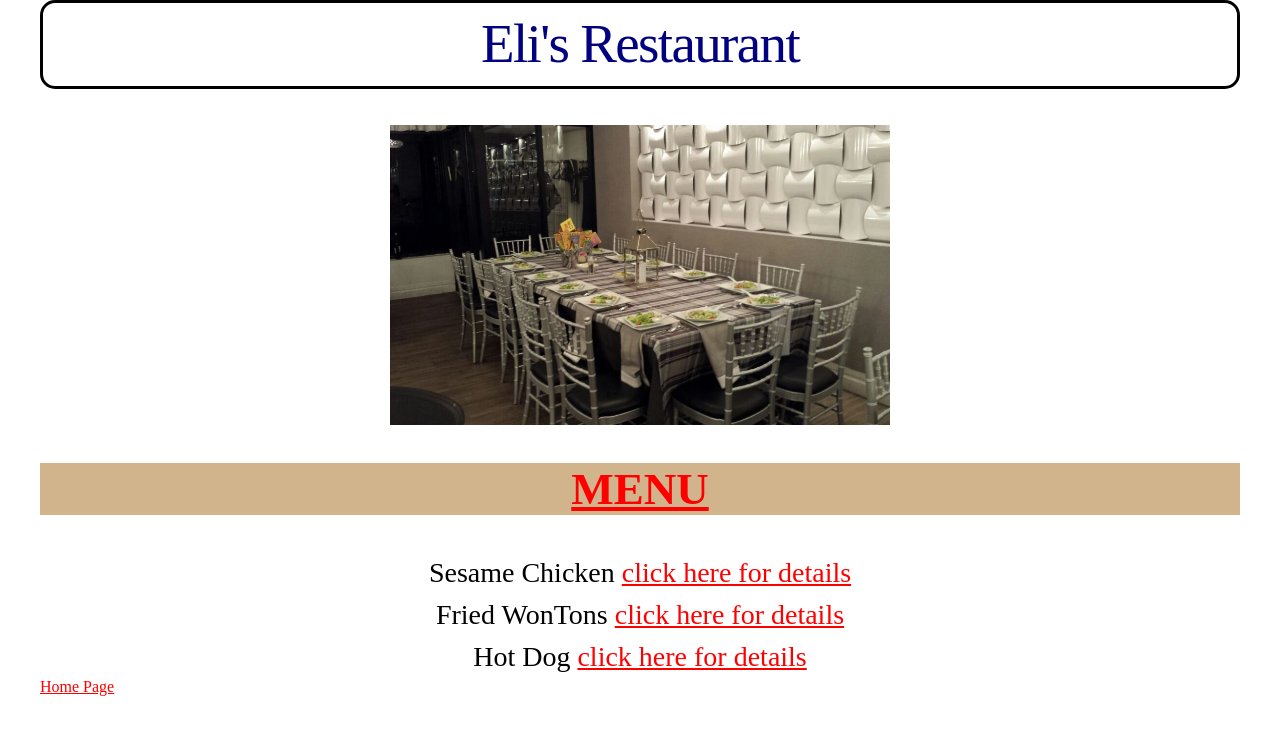
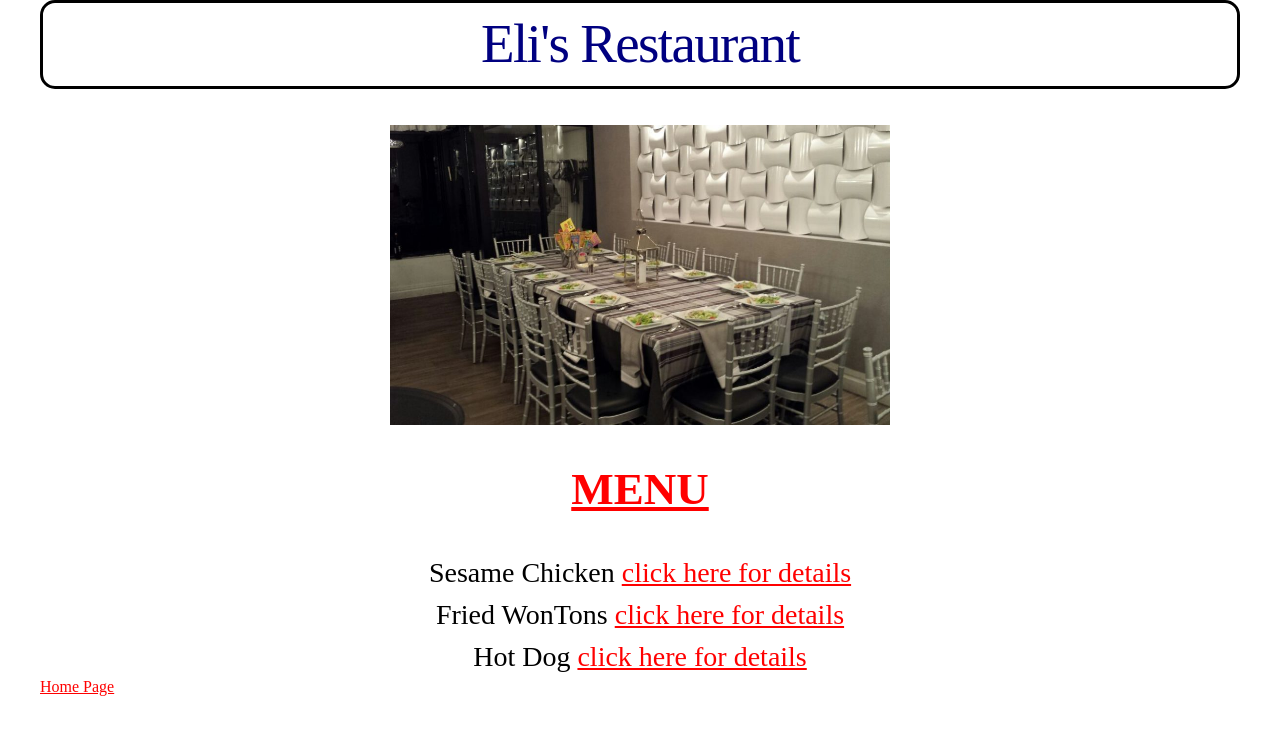
Before and after one commit to elikramer/PcsClass, a plain HTML site: page HTML/Homework43/Menu.html in a window 1280 px wide. Drawn offline with Linux system fonts and the light colour scheme.

Commit message:
add file

```diff
--- a/HTML/Homework43/Restaurant.css
+++ b/HTML/Homework43/Restaurant.css
@@ -22,7 +22,6 @@ h2 {
     text-decoration: underline;
     color: red;
     text-align: center;
-    background-color: tan;
     font-size: 45px;
     font-style: inherit;
 }
```
